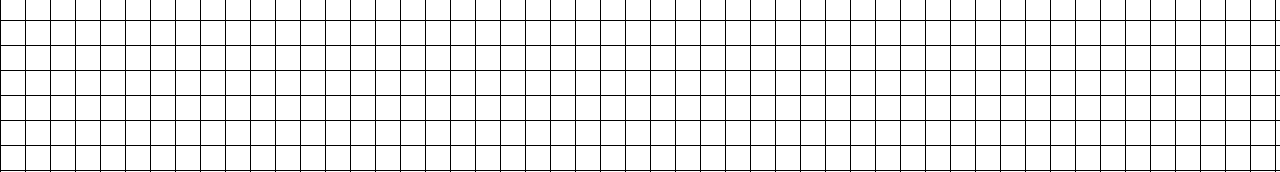
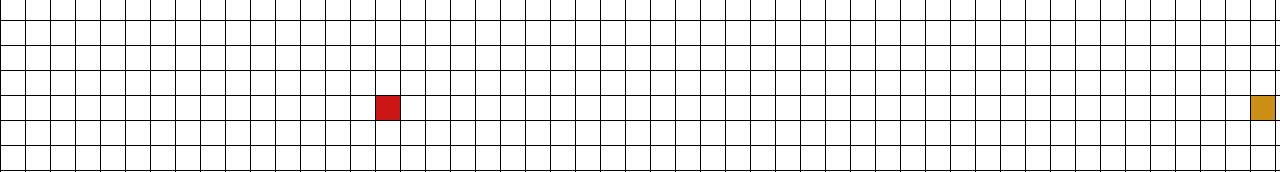
Before and after one commit to Idruk/pathFinding, a React (Create React App) app: page / in a window 1280 px wide. Shown: the part 177-349 px from the top of the page. Built offline with nearby package versions, Linux system fonts and the light colour scheme; the HTML template or start-up script is replaced by a standard one.

Commit message:
working components

```diff
--- a/src/App.js
+++ b/src/App.js
@@ -1,8 +1,10 @@
 import Table from "./component/table"
+import React from 'react';
 
 function App() {
+
   return (
-    <Table></Table>
+      <Table/>
   );
 }
 
--- a/src/component/breathFirst.js
+++ b/src/component/breathFirst.js
@@ -1,6 +1,6 @@
-function breathFrist(tab, domTab) {
+function breathFrist(tab) {
 
-    return new Promise(resolve => {
+    return new Promise ((resolve, reject) => {
         let queue = []
         let visited = []
         let visitedPrev= {}
@@ -31,25 +31,16 @@ function breathFrist(tab, domTab) {
 
                 if (nRow >= 20 || nRow < 0 || nCol >= 70 || nCol < 0)
                     continue
-                if (!(visited.includes(key)) && tab[nRow][nCol] !== 'wall') {
+                if (!(visited.includes(key)) && tab[70 * nRow + nCol].state !== 'wall') {
                     queue.push({row: nRow, col: nCol})
                     visited.push(key)
                     visitedPrev[key] = `${row}x${col}`
-                    if (!(nRow == 10 && nCol == 50)) {
-                        // setInterval(function () {domTab[nRow][nCol].style.background="#f00"; domTab[nRow][nCol].style.transition = "2s";}, 2000)
-                        domTab[nRow][nCol].style.background="#f00";
-                        domTab[nRow][nCol].style.transition = sec +"s";
-                        sec += 0.5
-
-                    }
-
                 }
 
             }
             if (queue.length > 2000)
                 break
         }
-
         const path = []
         let tofind = "10x15"
         let current = "10x50"
@@ -60,9 +51,9 @@ function breathFrist(tab, domTab) {
             current = visitedPrev[current]
         } while (tofind != current)
         path.push(current)
-        resolve(path)
+        console.log("resolving")
+        resolve([path, visited])
     })
-
 }
 
 export default breathFrist;
--- a/src/component/table.js
+++ b/src/component/table.js
@@ -1,69 +1,49 @@
-import React, {useEffect, useState} from 'react';
+import React, {useEffect, useState, useImperativeHandle} from 'react';
 import breathFrist from './breathFirst'
 import styles from "./tablecss.module.css"
 
 function Table() {
 
-    const COLL = 20
-    const ROW = 70
-
     const [tab, setTab] = useState([])
-
+    const [refs, setRefs] = useState([])
     const [wallPut, setWallPut] = useState(false)
 
+    // const [, updateState] = React.useState();
+    // const forceUpdate = React.useCallback(() => updateState({}), []);
 
     //////////////////
     // Create CELL //
     ////////////////
     function Cell(props) {
 
-        // const [x, setX] = useState(props.pos.x)
-        // const [y, setY] = useState(props.pos.y)
-        // const [state, setState] = useState(props.state)
-
         const [color, setColor] = useState(props.color)
 
         function changeState() {
             if (wallPut) {
                 tab[props.index].color = "#000000ff"
+                tab[props.index].state = "wall"
                 setColor("#000000ff")
             }
         }
 
-        return(
-            <div onMouseEnter={changeState} className={styles.divstyle} style={{...props.style, ...{backgroundColor: color}}} key={props.key}></div>
-        )
+        useImperativeHandle(props.reff, () => ({
+
+            changeColor(color) {
+                let timer = setInterval(() => {
+                    setColor(color)
+                    clearTimeout(timer)
+                }, props.animationDelay)
+
+
+            }
+        }));
+
+        return <div ref={props.reff} onMouseEnter={changeState} className={styles.divstyle} style={{...props.style, ...{backgroundColor: color}}} key={props.keyit} ></div>
     }
 
-    function createTab() {
-
-        let tab = []
-        let top = 0
-        let left = 0
-
-        for (let i = 0; i < 20; i++) {
-            for (let j = 0; j < 70; j++) {
-
-                tab.push({
-                    style:{ top: top,left: left, zindex: 1},
-                    key:`t-${i}-${j}`,
-                    pos: {x: i, y: j},
-                    color: "#ffffffff",
-                    state: 0,
-                }
-                )
-                left += 25
-            }
-            left = 0
-            top += 25
-        }
-
-        setTab(tab)
-        console.log("test")
-    }
 
     useEffect(() => {
-        createTab()
+        createCellTab()
     } , [])
 
     function pulWalls() {
@@ -74,19 +54,86 @@ function Table() {
         }
     }
 
-    function findPath() {
-        console.log(tab)
+    function createCellTab() {
+        let tmp = []
+        let top = 0
+        let left = 0
+
+        let cellColor = "#ffffffff"
+        for (let i = 0; i < 20; i++) {
+            for (let j = 0; j < 70; j++) {
+
+                if (i == 10 && j == 15) {
+                    cellColor = "#cc1616ff"
+                }
+                else if (i == 10 && j == 50) {
+                    cellColor = "#cc8f16ff"
+                }
+                else {
+                    cellColor = "#ffffffff"
+                }
+                tmp.push({
+                    style:{ top: top,left: left, zindex: 1},
+                    keyit:`t-${i}-${j}`,
+                    animationDelay : 0,
+                    pos: {x: i, y: j},
+                    color: cellColor,
+                    state: "blanc",
+                }
+                )
+                left += 25
+            }
+            left = 0
+            top += 25
+        }
+        setRefs(elRefs => (Array(20*70).fill().map((_, i) => elRefs[i] || React.createRef())));
+        setTab(tmp)
+    }
+
+    async function findPath() {
+        let bfs = await breathFrist(tab)
+        let path = bfs[0]
+        let visited = bfs[1]
+        let delay = 2000
+
+        if (path == null)
+            return
+
+        for (let i = 0; visited[i]; i++) {
+            if (visited[i] != "10x15" && visited[i] != "10x50") {
+                let current = visited[i].split('x')
+                let nRow = parseInt(current[0])
+                let nCol = parseInt(current[1])
+                delay += 2000
+                tab[70 * nRow + nCol].animationDelay = delay
+                refs[70 * nRow + nCol].current.changeColor("#345ad9ff")
+            }
+
+        }
+
+        delay += 20000
+        path = path.reverse()
+        for(let i = 0; path[i]; i++) {
+            if (path[i] != "10x15" && path[i] != "10x50") {
+                let current = path[i].split('x')
+                let nRow = parseInt(current[0])
+                let nCol = parseInt(current[1])
+                delay += 2000
+                tab[70 * nRow + nCol].animationDelay = delay
+                refs[70 * nRow + nCol].current.changeColor("#39bd2dff")
+            }
+        }
     }
 
     return (
         <div>
             <button type="button" onClick={pulWalls}>Add Walls</button>
-            <button type="button" onClick={() => console.log("find path")} >Find path</button>
+            <button type="button" onClick={findPath} >Find path</button>
             <div style={{position: "absolute"}}>
                 {
                     tab.map((item, index) => {
                         return (
-                            <Cell  key={item.key} style={item.style} pos={item.pos} state={item.state} index={index} color={item.color}/>
+                            <Cell reff={refs[index]} key={item.keyit} style={item.style} pos={item.pos} state={item.state} index={index} color={item.color}/>
                         )
                     })
                 }
@@ -95,33 +142,4 @@ function Table() {
     )
 }
 
-
-
-// const tdStyle = {
-//     border:"1px solid rgb(0, 0, 0)",
-//     width: "25px",
-//     height: "25px",
-//     transition: "1s"
-// }
-
-const tdStartStyle = {
-    border:"1px solid rgb(100, 100, 100)",
-    backgroundColor:"#0f0",
-    width: "25px",
-    height: "25px"
-}
-
-const tdEndStyle = {
-    border:"1px solid rgb(100, 100, 100)",
-    backgroundColor:"#00f",
-    width: "25px",
-    height: "25px"
-}
-
-const tableStyle = {
-    borderSpacing: "0",
-    margingLeft: "10px",
-    margingRight: "10px"
-}
-
 export default Table;
--- a/src/component/tablecss.module.css
+++ b/src/component/tablecss.module.css
@@ -2,6 +2,6 @@
     border:1px solid rgb(0, 0, 0);
     width: 25px;
     height: 25px;
-    transition: 0.5s;
+    transition: 1s;
     position: absolute;
 }
```
